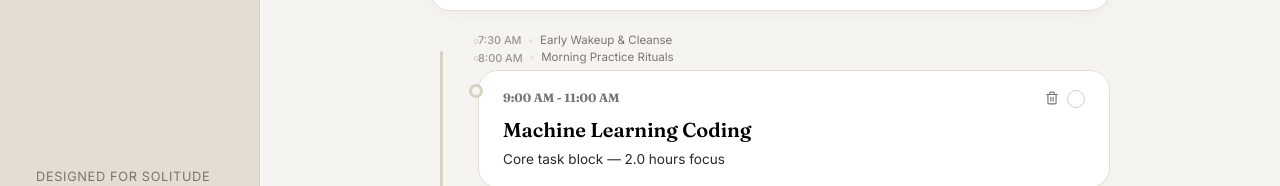
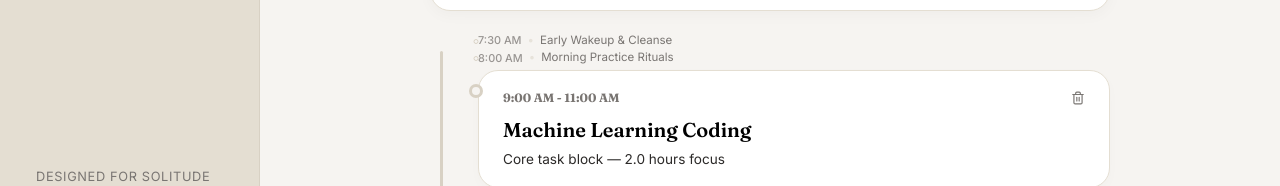
Before and after one commit to muhammedishraqm/newplanner, a React (Vite) app: page / in a window 1280 px wide. Shown: the part 614-800 px from the top of the page. Built offline with nearby package versions, Linux system fonts and the light colour scheme.

Commit message:
feat: make homepage timeline focus task cards clickable to toggle completion, remove checkboxes, and style completed cards with opacity and strike-through

```diff
--- a/src/App.tsx
+++ b/src/App.tsx
@@ -1014,52 +1014,56 @@ export default function App() {
                       <div
                         className={nodeClass}
                       />
+                      {item.isGap ? (
                         <div className={cardClass}>
-                        {item.isGap ? (
                           <div style={{ display: 'flex', alignItems: 'center', gap: '6px', fontSize: '0.72rem', color: 'var(--text-muted)', lineHeight: 1 }}>
                             <span style={{ fontWeight: 500, fontSize: '0.68rem', color: 'var(--text-muted)', opacity: 0.75 }}>{item.timeLabel.split(' - ')[0]}</span>
                             <span style={{ color: 'var(--border-color)', opacity: 0.5 }}>•</span>
                             <span style={{ color: 'var(--text-muted)', fontWeight: 400 }}>{item.title}</span>
                           </div>
+                        </div>
                       ) : (
-                          <>
+                        <div
+                          className={cardClass}
+                          onClick={() => handleToggleTaskCompleted(item.id.split('_part_')[0])}
+                          style={{
+                            cursor: 'pointer',
+                            opacity: item.completed ? 0.65 : 1,
+                            transition: 'opacity 0.2s ease, transform 0.2s ease'
+                          }}
+                        >
                           <div style={{ display: 'flex', justifyContent: 'space-between', alignItems: 'flex-start', marginBottom: '6px' }}>
                             <span className="serif-font" style={{ fontSize: '0.75rem', fontWeight: 700, color: isNodeActive ? '#FFFFFF' : 'var(--text-muted)', textTransform: 'uppercase' }}>
                               {item.timeLabel}
                             </span>
-                              <div style={{ display: 'flex', gap: '8px', alignItems: 'center' }}>
-                                <button
-                                  onClick={() => handleDeleteTask(item.id.split('_part_')[0])}
+                            <button
+                              onClick={(e) => {
+                                e.stopPropagation();
+                                handleDeleteTask(item.id.split('_part_')[0]);
+                              }}
                               style={{ background: 'transparent', border: 'none', color: isNodeActive ? 'rgba(255,255,255,0.7)' : 'var(--text-muted)', cursor: 'pointer', padding: 0 }}
                               aria-label="Delete task"
                             >
                               <Trash2 size={14} />
                             </button>
-                                <div
-                                  className={`subtask-checkbox ${item.completed ? 'checked' : ''}`}
-                                  onClick={() => handleToggleTaskCompleted(item.id.split('_part_')[0])}
+                          </div>
+                          <h4
+                            className="serif-font"
                             style={{
-                                    width: '18px',
-                                    height: '18px',
-                                    borderRadius: '50%',
-                                    border: `1.5px solid ${isNodeActive ? '#FFFFFF' : 'var(--border-color)'}`,
-                                    backgroundColor: item.completed ? (isNodeActive ? '#FFFFFF' : 'var(--accent-black)') : 'transparent',
-                                    color: item.completed ? (isNodeActive ? 'var(--accent-primary)' : '#FFFFFF') : 'transparent'
+                              fontSize: '1.25rem',
+                              fontWeight: 600,
+                              marginTop: '2px',
+                              color: isNodeActive ? '#FFFFFF' : 'var(--text-primary)',
+                              textDecoration: item.completed ? 'line-through' : 'none'
                             }}
                           >
-                                  {item.completed && <Check size={12} />}
-                                </div>
-                              </div>
-                            </div>
-                            <h4 className="serif-font" style={{ fontSize: '1.25rem', fontWeight: 600, marginTop: '2px', color: isNodeActive ? '#FFFFFF' : 'var(--text-primary)' }}>
                             {item.title}
                           </h4>
                           <p style={{ fontSize: '0.85rem', color: isNodeActive ? 'rgba(255, 255, 255, 0.85)' : 'var(--text-secondary)', marginTop: '4px' }}>
                             {item.description}
                           </p>
-                          </>
+                        </div>
                       )}
-                      </div>
                     </div>
                   );
                 })}
```
Lines whose indentation alone changed are shown as unchanged.
